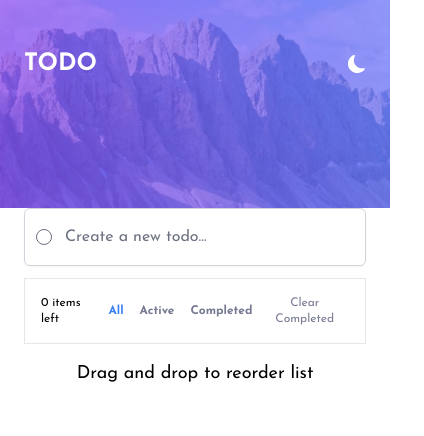
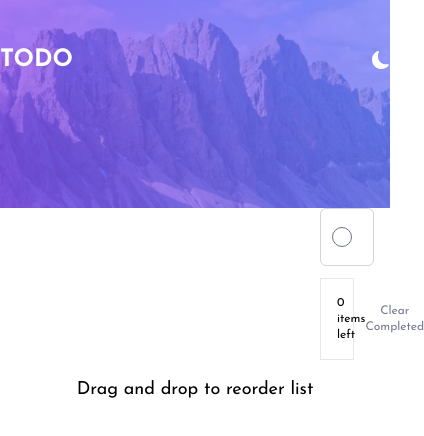
Before and after one commit to SheldonFam/FEM-Todo, a React (Create React App) app: page / in a window 390 px wide. Shown: the top 436 px of the page, 424 px wide, since content can reach past the window. Built offline with nearby package versions, Linux system fonts and the light colour scheme.

Commit message:
fix:fix filter type button state

```diff
--- a/src/App.tsx
+++ b/src/App.tsx
@@ -17,12 +17,8 @@ type Todo = {
   completed: boolean;
 };
 
-//the button?
-type FilterType = "all" | "active" | "completed";
-
 const App = () => {
   const [todos, setTodos] = useState<Array<Todo>>([]);
-  const [filter, setFilter] = useState<FilterType>("all");
 
   //add a todo
   const handleAdd: AddTodo = (newTodo) => {
@@ -34,7 +30,7 @@ const App = () => {
   //delete todo, btn function
   const removeTodo: RemoveTodo = (todoToRemove) => {
     let updatedTodos: Array<Todo> = todos.filter(
-      (todo) => todo !== todoToRemove
+      (todo) => todo.id !== todoToRemove.id
     );
     setTodos(updatedTodos);
   };
@@ -42,7 +38,7 @@ const App = () => {
   //checkbox, click then mark as complete
   const toggleComplete: ToggleComplete = (selectedTodo) => {
     const updatedTodos = todos.map((todo) => {
-      if (todo === selectedTodo) {
+      if (todo.id === selectedTodo.id) {
         return { ...todo, completed: !todo.completed };
       }
       return todo;
@@ -50,45 +46,24 @@ const App = () => {
     setTodos(updatedTodos);
   };
 
-  //filter the todo based on the type?
-  const filteredTodos = todos.filter((todo) => {
-    if (filter === "active") {
-      return !todo.completed;
-    } else if (filter === "completed") {
-      return todo.completed;
-    }
-    return todo; // "all" filter
-  });
-
   const handleClearCompleted = () => {
     const updatedTodos = todos.filter((todo) => !todo.completed);
     setTodos(updatedTodos);
   };
 
-  const counter = (
-    <>
-      {filter === "completed"
-        ? `${filteredTodos.filter((todo) => todo.completed).length} items left`
-        : `${
-            filteredTodos.filter((todo) => !todo.completed).length
-          } items left`}
-    </>
-  );
-
   return (
     <div className="font-Josefin font-normal text-base">
       <ThemeProvider>
         <Header />
+        <div className="mx-80">
           <TodoInput addTodo={handleAdd} />
           <TodoList
-          todos={filteredTodos}
+            todos={todos}
             toggleComplete={toggleComplete}
             onRemoveTodo={removeTodo}
-          filter={filter}
-          setFilter={setFilter}
             handleClearCompleted={handleClearCompleted}
-          counter={counter}
           />
+        </div>
         <Footer />
       </ThemeProvider>
     </div>
--- a/src/components/Footer.tsx
+++ b/src/components/Footer.tsx
@@ -1,7 +1,7 @@
 export const Footer = () => {
   return (
     <footer>
-      <div className="flex items-center justify-center my-4 px-6 md:px-96">
+      <div className="flex items-center justify-center my-4">
         <h3>Drag and drop to reorder list</h3>
       </div>
     </footer>
--- a/src/components/Header.tsx
+++ b/src/components/Header.tsx
@@ -19,9 +19,9 @@ export const Header = () => {
         style={{
           backgroundImage: bgImage,
         }}
-        className="bg-no-repeat bg-center bg-cover"
+        className="bg-no-repeat bg-center bg-cover w-full"
       >
-        <nav className="flex justify-between w-screen h-10 items-center px-6 mt-11 mb-8 md:px-96">
+        <nav className="flex justify-between w-full items-center mt-11 mb-8 ">
           <h1 className="bold text-white text-2xl">TODO</h1>
           <button
             onClick={toggleTheme}
--- a/src/components/TodoInput.tsx
+++ b/src/components/TodoInput.tsx
@@ -20,13 +20,13 @@ export const TodoInput: React.FC<TodoInputProps> = ({ addTodo }) => {
   };
 
   return (
-    <div className="pb-3">
-      <form onSubmit={handleSubmit} className="px-6 relative md:px-72 lg:px-96">
+    <div className="pb-3 w-full">
+      <form onSubmit={handleSubmit} className="w-full">
         <div className="relative rounded-md shadow-sm">
           <div className="absolute inset-y-0 left-0 flex items-center pl-3">
             <input
               type="checkbox"
-              className="mr-2 rounded-full"
+              className="rounded-full w-5 h-5"
               disabled
             ></input>
           </div>
--- a/src/components/TodoList.tsx
+++ b/src/components/TodoList.tsx
@@ -1,8 +1,9 @@
-import React, { ReactNode } from "react";
+import React, { useState } from "react";
 import { TodoListItem } from "./TodoListItem";
 
 type ToggleComplete = (selectedTodo: Todo) => void;
 type RemoveTodo = (todoToRemove: Todo) => void;
+type FilterChange = (filter: Filter) => void;
 
 type Todo = {
   id: number;
@@ -16,25 +17,42 @@ interface TodoListProps {
   todos: Array<Todo>;
   toggleComplete: ToggleComplete;
   onRemoveTodo: RemoveTodo;
-  filter: Filter;
-  setFilter: (filter: Filter) => void;
   handleClearCompleted: () => void;
-  counter: ReactNode;
 }
 
 export const TodoList: React.FC<TodoListProps> = ({
   todos,
   toggleComplete,
   onRemoveTodo,
-  filter,
-  setFilter,
   handleClearCompleted,
-  counter,
 }) => {
+  const [filter, setFilter] = useState<Filter>("all");
+
+  const filteredTodos = todos.filter((todo) => {
+    if (filter === "active") {
+      return !todo.completed;
+    } else if (filter === "completed") {
+      return todo.completed;
+    }
+    return true; // "all" filter
+  });
+
+  const handleFilterChange: FilterChange = (newFilter) => {
+    setFilter(newFilter);
+  };
+
+  const counter = (
+    <>
+      {filter === "completed"
+        ? `${todos.filter((todo) => todo.completed).length} items left`
+        : `${todos.filter((todo) => !todo.completed).length} items left`}
+    </>
+  );
+
   return (
-    <div className="w-full px-6 md:px-96">
+    <div className="w-full">
       <ul className="flex items-center justify-between flex-col">
-        {todos.map((todo) => (
+        {filteredTodos.map((todo) => (
           <TodoListItem
             key={todo.id}
             todo={todo}
@@ -45,24 +63,32 @@ export const TodoList: React.FC<TodoListProps> = ({
       </ul>
       <div className="flex justify-between py-4 px-4 border text-xs md:text-base">
         <span>{counter}</span>
-        <div className="flex justify-center ">
+        <div className="hidden sm:flex justify-center">
           <button
-            className={`px-2 font-bold hover:text-dark-blue focus:text-bright-blue ${
-              filter === "all" ? "text-blue-500" : "text-dark-grayish-blue"
+            className={`px-2 font-bold hover:text-dark-blue ${
+              filter === "all" ? "text-bright-blue" : "text-dark-grayish-blue"
             }`}
-            onClick={() => setFilter("all")}
+            onClick={() => handleFilterChange("all")}
           >
             All
           </button>
           <button
-            className="px-2 font-bold text-dark-grayish-blue hover:text-dark-blue focus:text-bright-blue"
-            onClick={() => setFilter("active")}
+            className={`px-2 font-bold hover:text-dark-blue ${
+              filter === "active"
+                ? "text-bright-blue"
+                : "text-dark-grayish-blue"
+            }`}
+            onClick={() => handleFilterChange("active")}
           >
             Active
           </button>
           <button
-            className="px-2 font-bold text-dark-grayish-blue hover:text-dark-blue focus:text-bright-blue"
-            onClick={() => setFilter("completed")}
+            className={`px-2 font-bold hover:text-dark-blue ${
+              filter === "completed"
+                ? "text-bright-blue"
+                : "text-dark-grayish-blue"
+            }`}
+            onClick={() => handleFilterChange("completed")}
           >
             Completed
           </button>
@@ -74,6 +100,28 @@ export const TodoList: React.FC<TodoListProps> = ({
           Clear Completed
         </button>
       </div>
+      {/* <div className="flex justify-center sm:hidden mt-2 border p-4">
+        <button
+          className={`px-2 font-bold hover:text-dark-blue focus:text-bright-blue ${
+            filter === "all" ? "text-blue-500" : "text-dark-grayish-blue"
+          }`}
+          // onClick={() => setFilter("all")}
+        >
+          All
+        </button>
+        <button
+          className="px-2 font-bold text-dark-grayish-blue hover:text-dark-blue focus:text-bright-blue"
+          // onClick={() => setFilter("active")}
+        >
+          Active
+        </button>
+        <button
+          className="px-2 font-bold text-dark-grayish-blue hover:text-dark-blue focus:text-bright-blue"
+          // onClick={() => setFilter("completed")}
+        >
+          Completed
+        </button>
+      </div> */}
     </div>
   );
 };
--- a/src/components/TodoListItem.tsx
+++ b/src/components/TodoListItem.tsx
@@ -26,12 +26,16 @@ export const TodoListItem: React.FC<TodoListItemProps> = ({
     <li className="list-none flex flex-row items-center w-full border p-3 first:rounded-t-md">
       <input
         type="checkbox"
-        className="mr-1 rounded-full cursor-pointer"
-        onClick={() => toggleComplete(todo)}
+        className="mr-1 rounded-full cursor-pointer w-5 h-5 text-bg-checked"
+        checked={todo.completed}
+        onChange={() => toggleComplete(todo)}
       />
       <input
-        className="w-full border-none active:border-none focus:border-none"
+        className={`w-full border-none active:border-none focus:border-none ${
+          todo.completed ? "line-through" : ""
+        }`}
         type="text"
+        checked={todo.completed}
         value={todo.text}
         disabled
       />
--- a/tailwind.config.js
+++ b/tailwind.config.js
@@ -22,6 +22,11 @@ module.exports = {
         "dark-grayish-blue": "hsl(234, 11%, 52%)",
         "v-dark-grayish-blue": "hsl(233, 14%, 35%)",
         "vv-dark-grayish-blue": "hsl(237, 14%, 26%)",
+      },
+
+      screens: {
+        mobile: { max: "375px" },
+        desktop: { max: "1440px" },
       },
     },
   },
```
Lines whose indentation alone changed are shown as unchanged.
